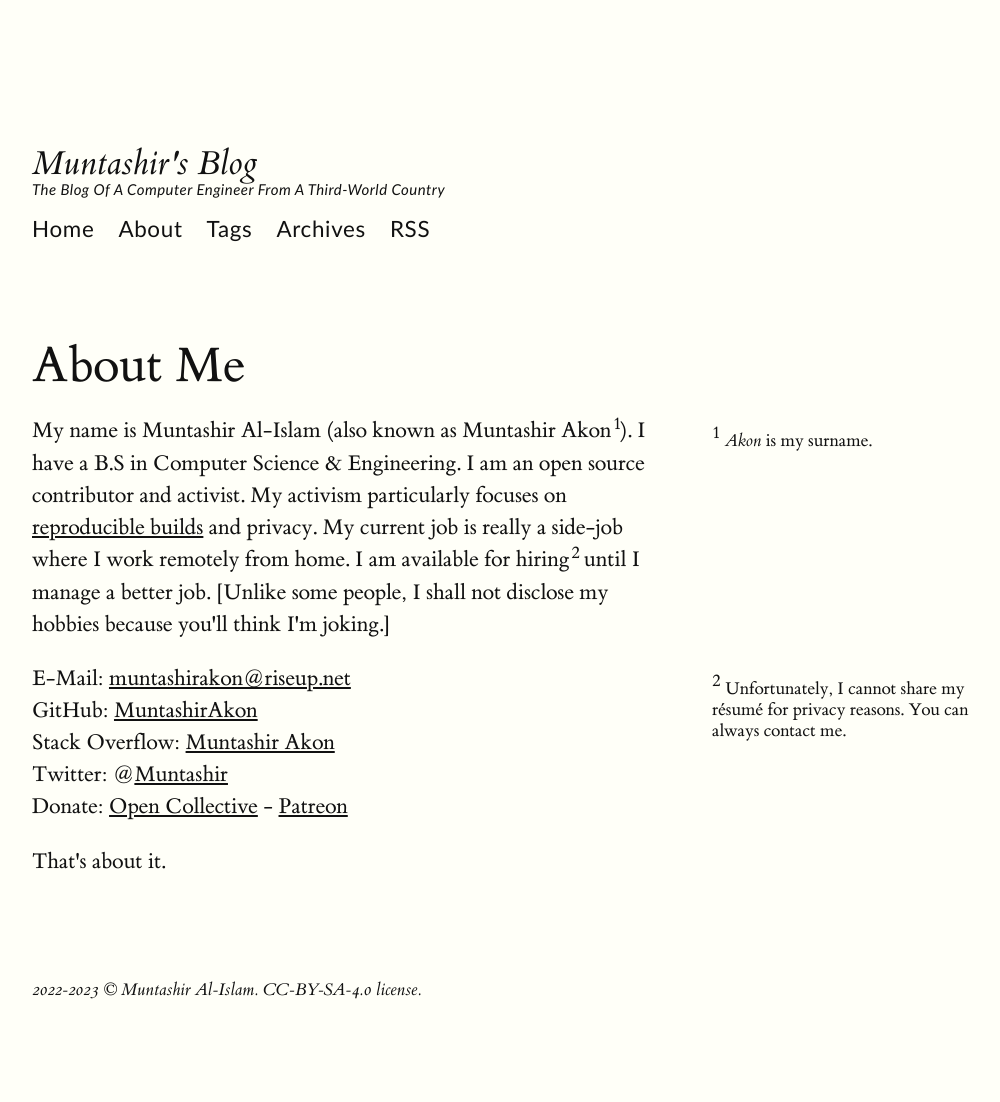
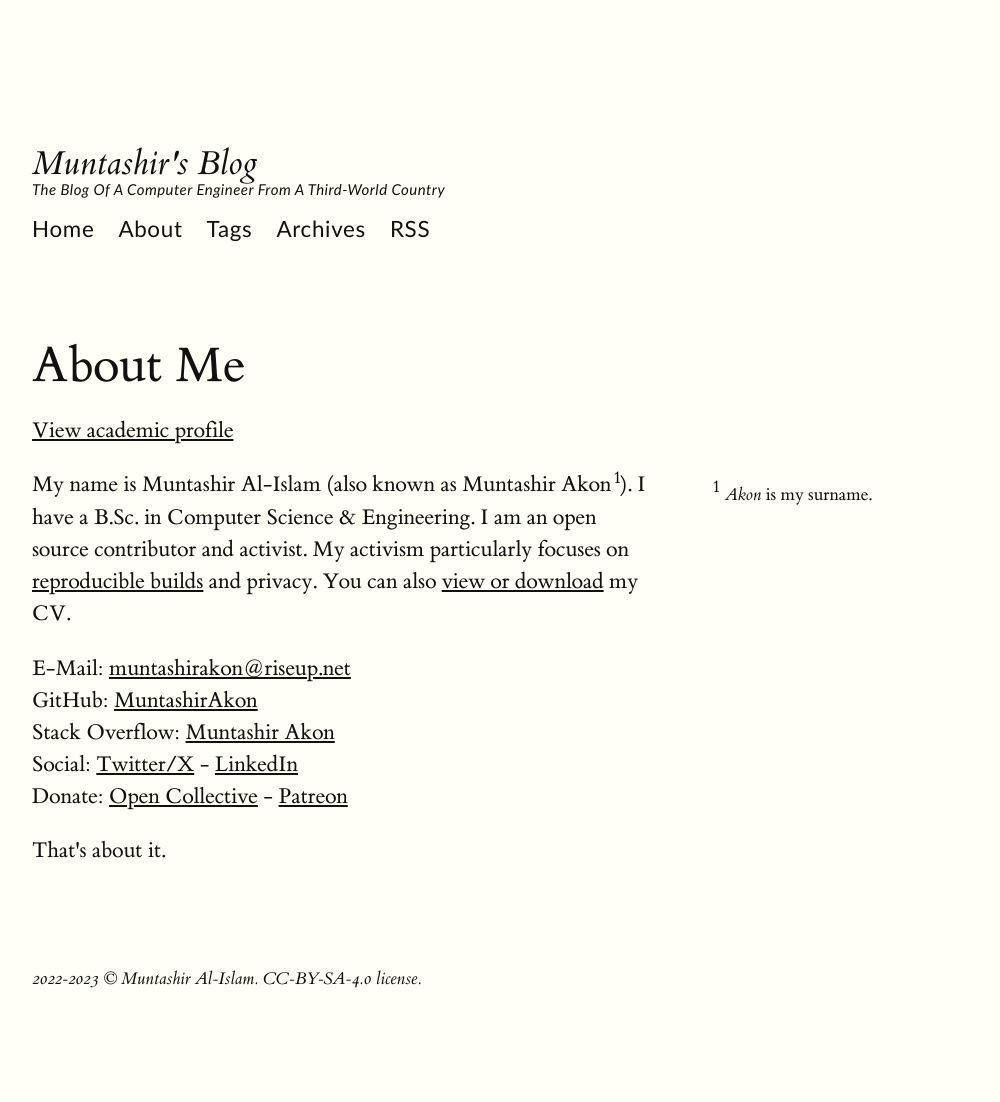
Before and after one commit to MuntashirAkon/blog, a Jekyll site: the page built from about.html, in a window 1280 px wide. Shown: the whole page, without its empty margins (128-1128 px from the left). Built offline with Jekyll 4.4.1, drawn with Linux system fonts in a browser that asks for light colours.

Commit message:
Update about page

```diff
--- a/about.html
+++ b/about.html
@@ -6,27 +6,24 @@ title: About Me
 {% assign twitter_url = "https://twitter.com/" | append: site.twitter_username %}
 
 <p>
+  {% include link.html href="https://sites.google.com/view/muntashir" type="external" content="View academic profile" %}
+</p>
+<p>
   My name is Muntashir Al-Islam (also known as Muntashir Akon<span class="sidenote-number"></span>).
-  I have a B.S in Computer Science & Engineering.
-  I am an open source contributor and activist.
-  My activism particularly focuses on {% include link.html href="https://reproducible-builds.org/" type="external" newtab=true content="reproducible builds" %} and privacy.
-  My current job is really a side-job where I work remotely from home.
-  I am available for hiring<span class="sidenote-number"></span> until I manage a better job.
-  [Unlike some people, I shall not disclose my hobbies because you'll think I'm joking.]
+  I have a B.Sc. in Computer Science & Engineering. I am an open source
+  contributor and activist. My activism particularly focuses on
+  {% include link.html href="https://reproducible-builds.org/" type="external" newtab=true content="reproducible builds" %}
+  and privacy. You can also {% include link.html href="https://drive.google.com/file/d/104SHOVeQA--x15izlkU3LCOiUSoc9VQc/view" type="external" newtab=true content="view or download" %}
+  my CV.
   <span class="sidenote"><em>Akon</em> is my surname.</span>
-</p>
-
-<p>
-  <span class="sidenote">
-    Unfortunately, I cannot share my résumé for privacy reasons. You can always contact me.
-  </span>
 </p>
 
 <p>
   E-Mail: <a href="mailto:{{ site.email }}" itemprop="email">{{ site.email }}</a><br>
   GitHub: {% include link.html href=github_url type="external" content=site.github_username %}<br>
   Stack Overflow: {% include link.html href="https://stackoverflow.com/users/4147849" type="external" content="Muntashir Akon" %}<br>
-  Twitter: @{% include link.html href=twitter_url type="external" content=site.twitter_username %}<br>
+  Social: {% include link.html href=twitter_url type="external" newtab=true content="Twitter/X" %}
+     - {% include link.html href="https://www.linkedin.com/in/muntashir-al-islam" type="external" newtab=true content="LinkedIn" %}<br>
   Donate: {% include link.html href="https://opencollective.com/muntashir" type="external" newtab=true content="Open Collective" %}
      - {% include link.html href="https://patreon.com/muntashir" type="external" newtab=true content="Patreon" %}
 </p>
```
